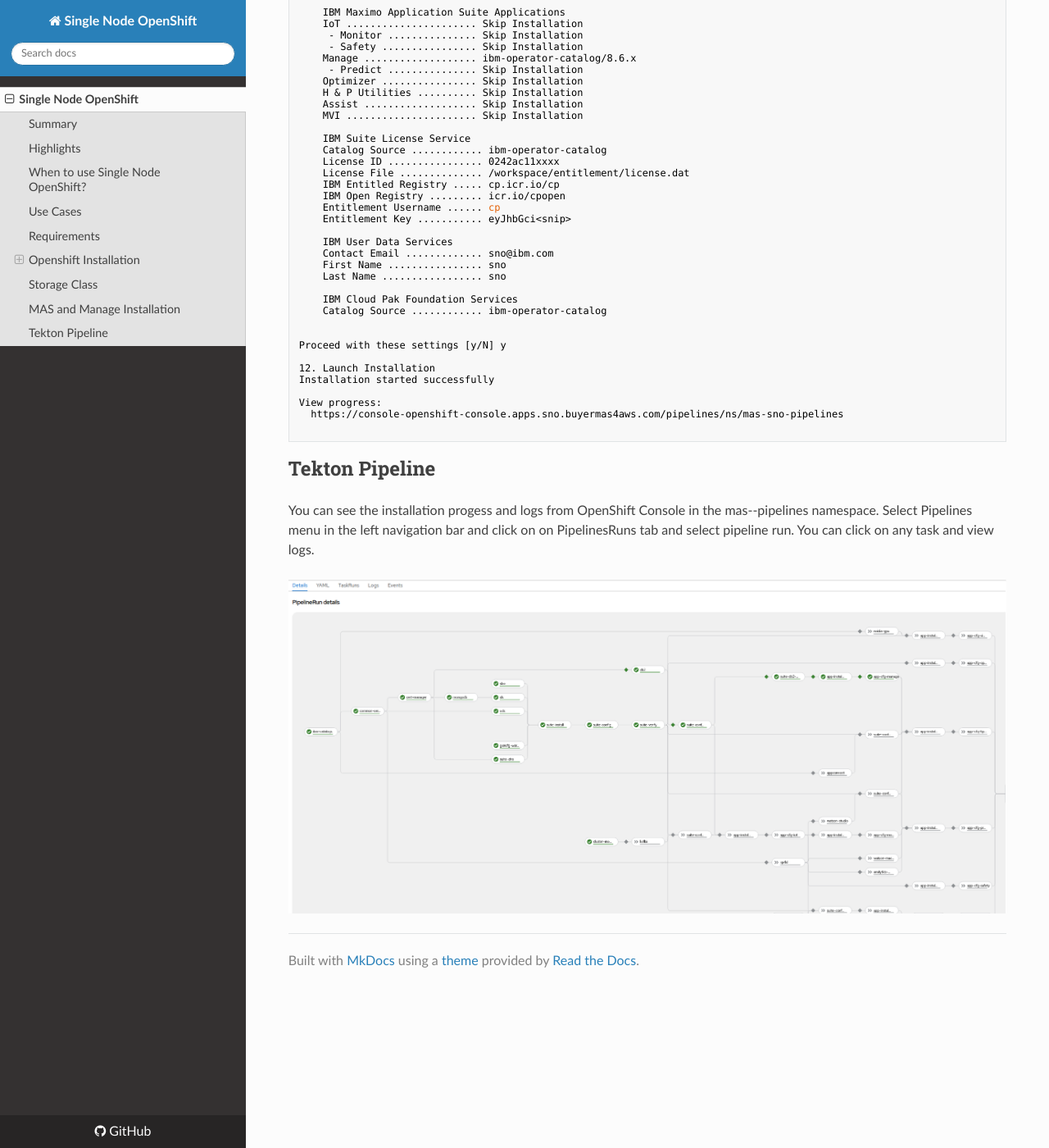
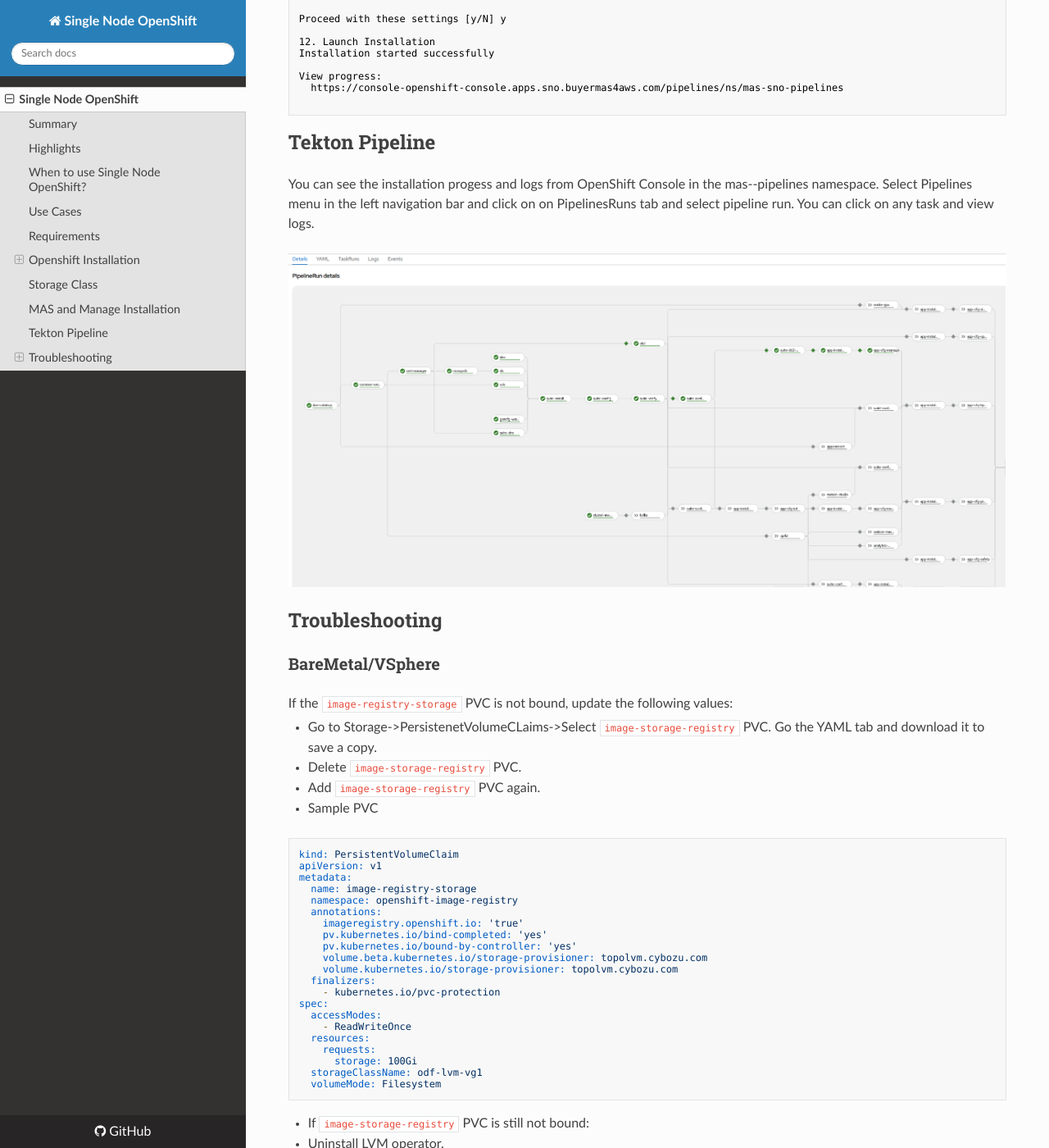
Before and after one commit to ibm-mas-manage/sno, an MkDocs documentation site: the page built from docs/index.md, in a window 1280 px wide and 1400 px high, scrolled down 11382 px. Shown: the whole window at 82% size. Built offline with MkDocs 1.6.1, drawn with Linux system fonts in a browser that asks for light colours; nearby versions of some CDN libraries; some of the changed text lies outside the part shown.

Commit message:
Update index.md

````diff
--- a/docs/index.md
+++ b/docs/index.md
@@ -150,12 +150,12 @@
 
 - Ensure that your registry is set to "Managed" to enable building and pushing of images. The link for [configuring the registry for bare metal](https://docs.openshift.com/container-platform/4.8/registry/configuring_registry_storage/configuring-registry-storage-baremetal.html#configuring-registry-storage-baremetal)
 
-- Search for `config'
+- Search for `config`
 
 ![image](images/config.png)
 
 
-- Click `cluster'. Go to `YAML` tab.  Click on the top right `Action` drop down and select `Edit Config`
+- Click `cluster`. Go to `YAML` tab.  Click on the top right `Action` drop down and select `Edit Config`
 
 ![image](images/clickcluster.png)
 
@@ -163,34 +163,28 @@
 - Update the cluster yaml:
 
   - Set managementState from `Removed` to `Managed`:
-
   ```
   managementState: Removed
   ```
   to
-
   ```
   managementState: Managed
   ```
 
   - Set rolloutStrategy from 'RollingUpdate` to `Recreate`:
-
   ```
   rolloutStrategy: RollingUpdate
   ```
   to
-
   ```
   rolloutStrategy: Recreate
   ```
 
   - Set Storage:
-
   ```
   storage: {}
   ```
   to
-
   ```
   storage:
     pvc:
@@ -198,10 +192,9 @@
   ```
 
  You can also use  `oc edit` to update the cluster yaml from terminal.
-
-    ```
-    $ oc edit configs.imageregistry/cluster
-    ```
+ ```
+ $ oc edit configs.imageregistry/cluster
+ ```
 
 ## Storage Class
 
@@ -460,11 +457,6 @@
     Entitlement Username ...... cp
     Entitlement Key ........... eyJhbGci<snip>
 
-    IBM User Data Services
-    Contact Email ............. sno@ibm.com
-    First Name ................ sno
-    Last Name ................. sno
-
     IBM Cloud Pak Foundation Services
     Catalog Source ............ ibm-operator-catalog
 
@@ -485,3 +477,42 @@
 
 
 ![image](images/pipelinerun.png)
+
+
+## Troubleshooting
+
+### BareMetal/VSphere
+
+If the `image-registry-storage` PVC is not bound, update the following values:
+
+- Go to Storage->PersistenetVolumeCLaims->Select `image-storage-registry` PVC. Go the YAML tab and download it to save a copy.
+- Delete `image-storage-registry` PVC.
+- Add `image-storage-registry` PVC again.
+- Sample PVC
+```
+kind: PersistentVolumeClaim
+apiVersion: v1
+metadata:
+  name: image-registry-storage
+  namespace: openshift-image-registry
+  annotations:
+    imageregistry.openshift.io: 'true'
+    pv.kubernetes.io/bind-completed: 'yes'
+    pv.kubernetes.io/bound-by-controller: 'yes'
+    volume.beta.kubernetes.io/storage-provisioner: topolvm.cybozu.com
+    volume.kubernetes.io/storage-provisioner: topolvm.cybozu.com
+  finalizers:
+    - kubernetes.io/pvc-protection
+spec:
+  accessModes:
+    - ReadWriteOnce
+  resources:
+    requests:
+      storage: 100Gi
+  storageClassName: odf-lvm-vg1
+  volumeMode: Filesystem
+```
+
+- If `image-storage-registry` PVC is still not bound:
+  -  Uninstall LVM operator.
+  -  Clean the disk and reinstall LVM Operator.
````
Also changed, not shown: other parts of docs/index.md (+5 -1 lines).
